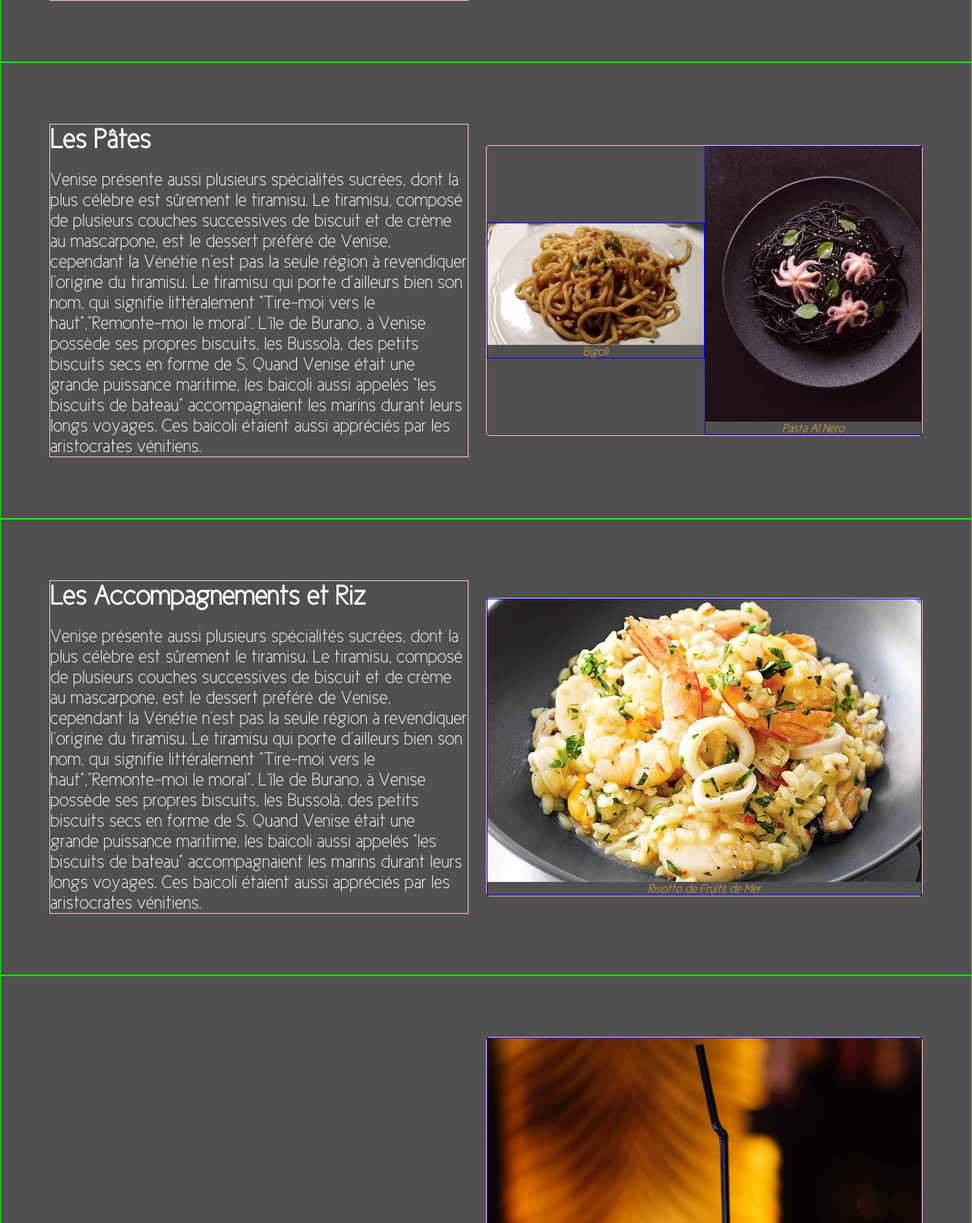
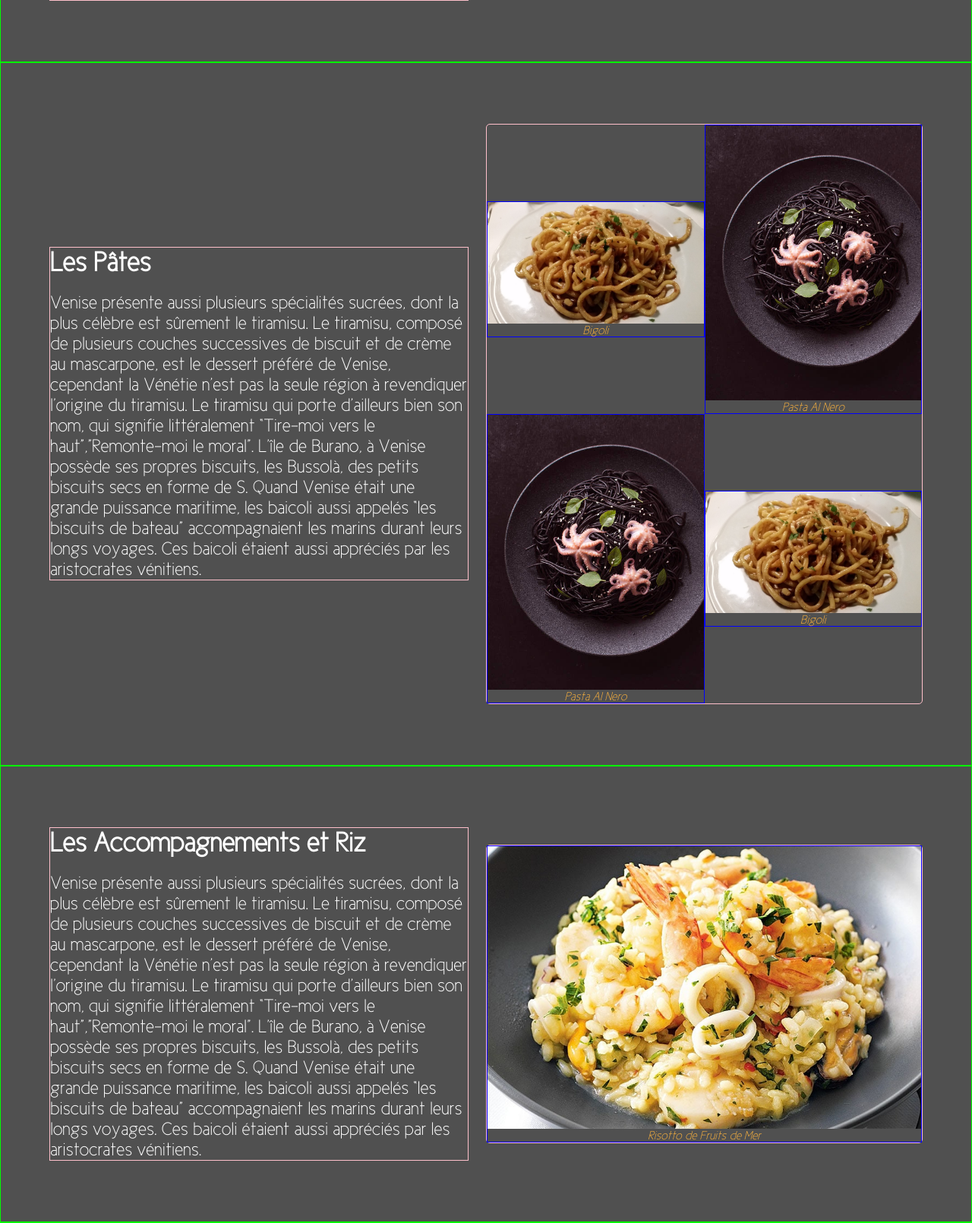
Before and after one commit to Meledit/UNESCO-Venise, a PHP site: page /PageGastronomieTest.html in a window 1280 px wide. Shown: the part 4502-6112 px from the top of the page at 76% size. Run offline with PHP 8.4, Linux system fonts and the light colour scheme.

Commit message:
pour kypo

```diff
--- a/PageEvenement.html
+++ b/PageEvenement.html
@@ -129,7 +129,7 @@
                     <button class="boutonSP">En Savoir Plus</button>
                     <script src="boutonsavoirplus.js"></script></p>
             </article>
-            <img src="Images/ImagesEvenement/biennal.jpg" alt="" class="img1">
+            <img src="Images/ImagesEvenement/biennal.jpg" alt="">
 
             <img src="Images/ImagesEvenement/feteRedemption.png" alt="" class="img1">
             <article>
--- a/PageGastronomieTest.html
+++ b/PageGastronomieTest.html
@@ -193,6 +193,14 @@
                         <img src="images/Gastronomie/Pates(AlNero PasLibreDeDroit).jpg" alt="image de Pasta Al Nero">
                         <p>Pasta Al Nero</p>
                     </div>
+                    <div class="ImgEtLegende">
+                        <img src="images/Gastronomie/Pates(AlNero PasLibreDeDroit).jpg" alt="image de Pasta Al Nero">
+                        <p>Pasta Al Nero</p>
+                    </div>
+                    <div class="ImgEtLegende">
+                        <img src="images/Gastronomie/Pates(Bigoli).jpg" alt="image de bigoli">
+                        <p>Bigoli</p>
+                    </div>
                 </div>
             </div>
 
```
Also changed, not shown: styleEvenement.css (+0 -8 lines).
